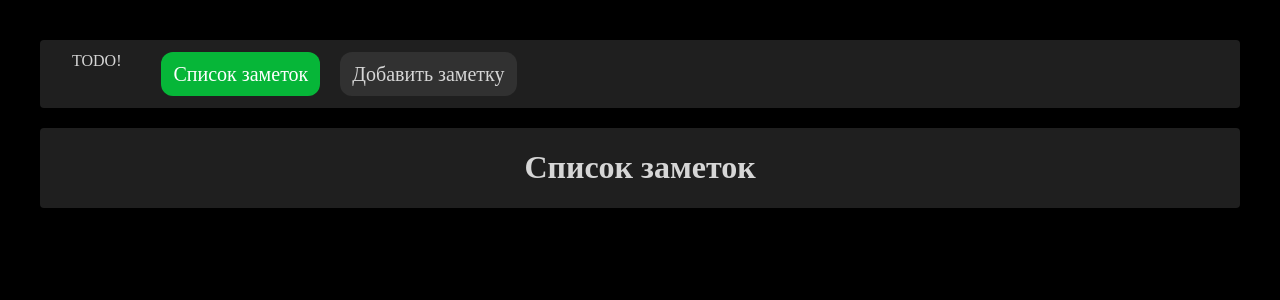
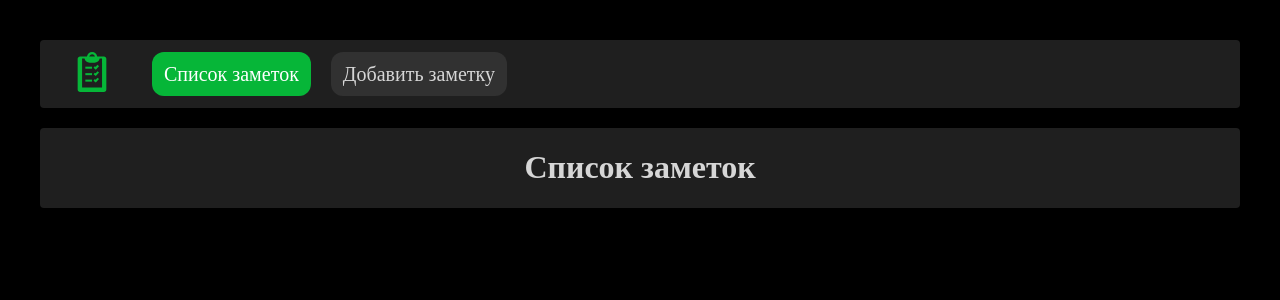
Before and after one commit to otisnth/vue3-ts-todo, a Vue app: page / in a window 1280 px wide. Shown: the top 300 px of the page. Built offline with nearby package versions, Linux system fonts and the light colour scheme.

Commit message:
style: лого в хэдере

```diff
--- a/src/app/App.vue
+++ b/src/app/App.vue
@@ -1,5 +1,5 @@
 <template>
-    <Header>TODO!</Header>
+    <Header />
     <router-view />
 </template>
 
--- a/src/shared/ui/Header.vue
+++ b/src/shared/ui/Header.vue
@@ -1,7 +1,7 @@
 <template>
     <header class="header__container">
         <div class="header__logo">
-            <slot></slot>
+            <img src="@/shared/to-do-list.svg" alt="Logo" />
         </div>
         <div class="header__links">
             <router-link class="header__link" v-for="item in headerPageList" :key="item.id" :to="item.link">
@@ -36,6 +36,12 @@ const headerPageList: any = [
     border-radius: 4px;
 }
 
+.header__logo {
+    width: 40px;
+    width: 40px;
+    color: #06b638;
+}
+
 .header__links {
     display: flex;
     gap: 20px;
```
Also changed, not shown: src/shared/to-do-list.svg (added).
